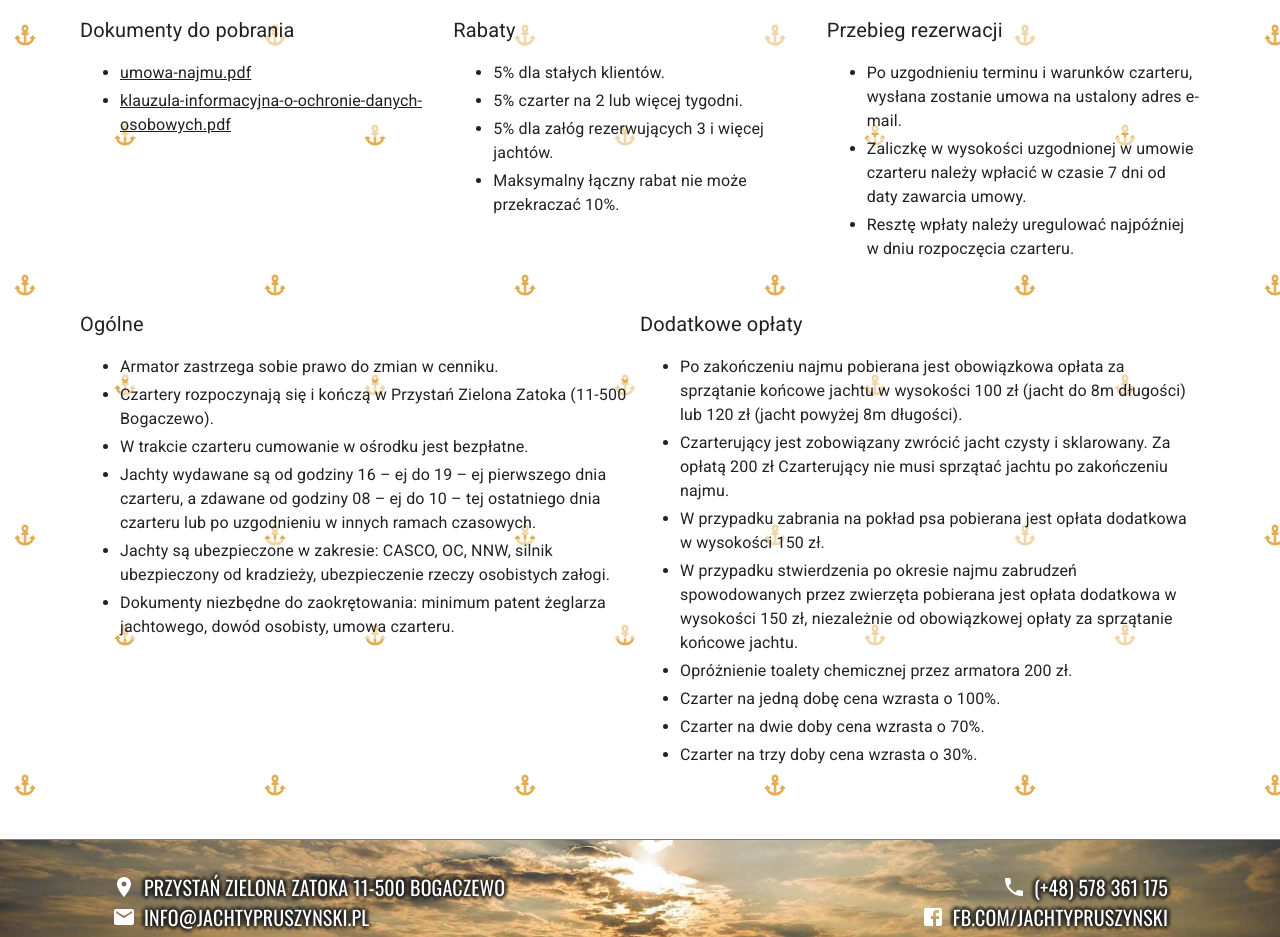
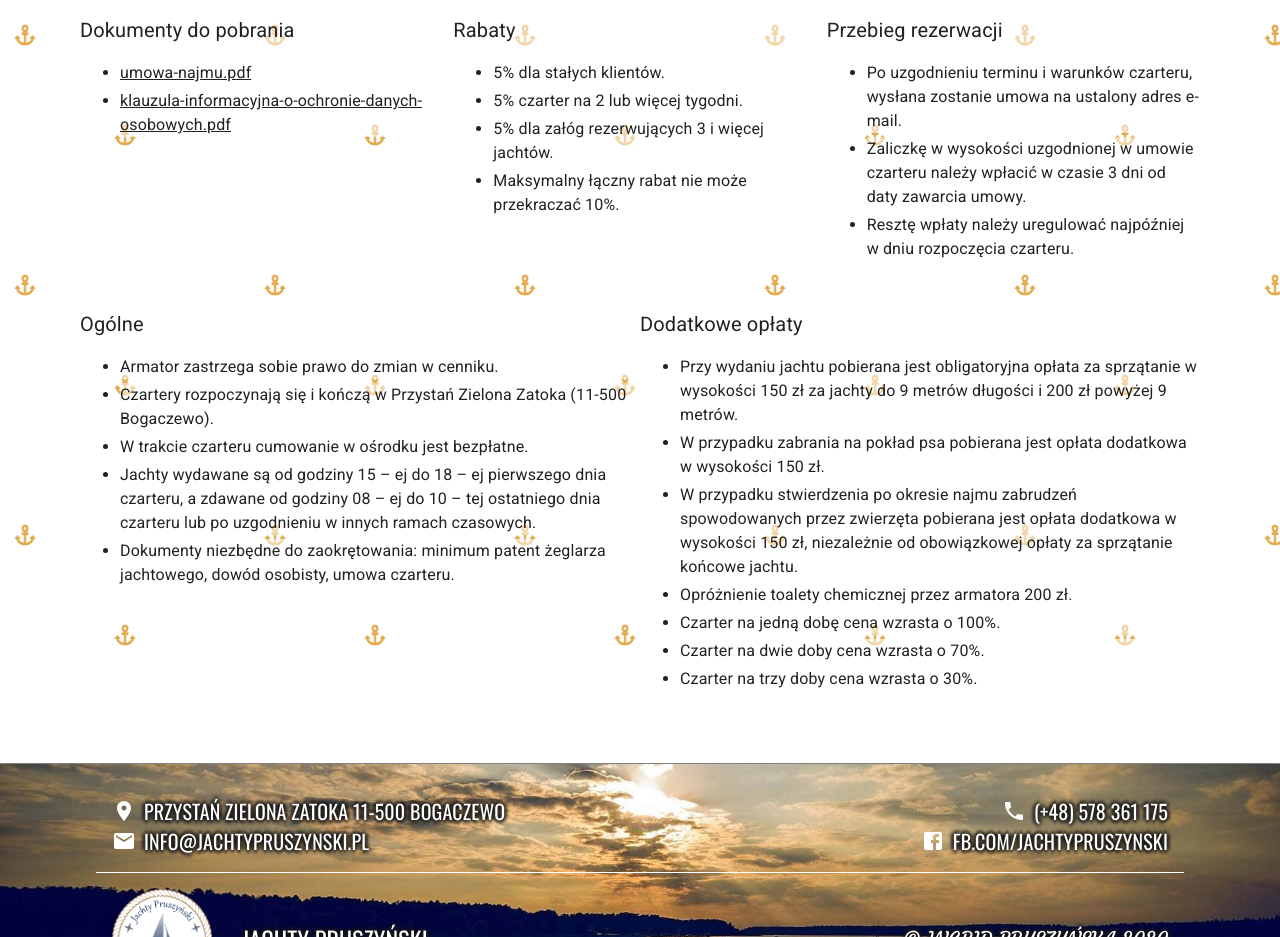
Before and after one commit to Ilshae/jachty-2, a React (Vite) app: page /antila-244-borneo in a window 1280 px wide. Shown: the part 2240-3177 px from the top of the page. Built offline with nearby package versions, Linux system fonts and the light colour scheme.

Commit message:
yacht description changes

```diff
--- a/src/common/CharterInfo/CharterInfoDescriptions.tsx
+++ b/src/common/CharterInfo/CharterInfoDescriptions.tsx
@@ -29,13 +29,9 @@ export const GeneralDescription = () => (
     </Li>
     <Li>W trakcie czarteru cumowanie w ośrodku jest bezpłatne.</Li>
     <Li>
-      Jachty wydawane są od godziny 16 – ej do 19 – ej pierwszego dnia czarteru,
+      Jachty wydawane są od godziny 15 – ej do 18 – ej pierwszego dnia czarteru,
       a zdawane od godziny 08 – ej do 10 – tej ostatniego dnia czarteru lub po
       uzgodnieniu w innych ramach czasowych.
-    </Li>
-    <Li>
-      Jachty są ubezpieczone w zakresie: CASCO, OC, NNW, silnik ubezpieczony od
-      kradzieży, ubezpieczenie rzeczy osobistych załogi.
     </Li>
     <li>
       Dokumenty niezbędne do zaokrętowania: minimum patent żeglarza jachtowego,
@@ -60,7 +56,7 @@ export const ReservationDescription = () => (
     </Li>
     <Li>
       Zaliczkę w wysokości uzgodnionej w umowie czarteru należy wpłacić w czasie
-      7 dni od daty zawarcia umowy.
+      3 dni od daty zawarcia umowy.
     </Li>
     <Li>
       Resztę wpłaty należy uregulować najpóźniej w dniu rozpoczęcia czarteru.
@@ -70,13 +66,8 @@ export const ReservationDescription = () => (
 export const AdditionalPricesDescription = () => (
   <ul>
     <Li>
-      Po zakończeniu najmu pobierana jest obowiązkowa opłata za sprzątanie
-      końcowe jachtu w wysokości 100 zł (jacht do 8m długości) lub 120 zł (jacht
-      powyżej 8m długości).
-    </Li>
-    <Li>
-      Czarterujący jest zobowiązany zwrócić jacht czysty i sklarowany. Za opłatą
-      200 zł Czarterujący nie musi sprzątać jachtu po zakończeniu najmu.
+      Przy wydaniu jachtu pobierana jest obligatoryjna opłata za sprzątanie w
+      wysokości 150 zł za jachty do 9 metrów długości i 200 zł powyżej 9 metrów.
     </Li>
     <Li>
       W przypadku zabrania na pokład psa pobierana jest opłata dodatkowa w
```
